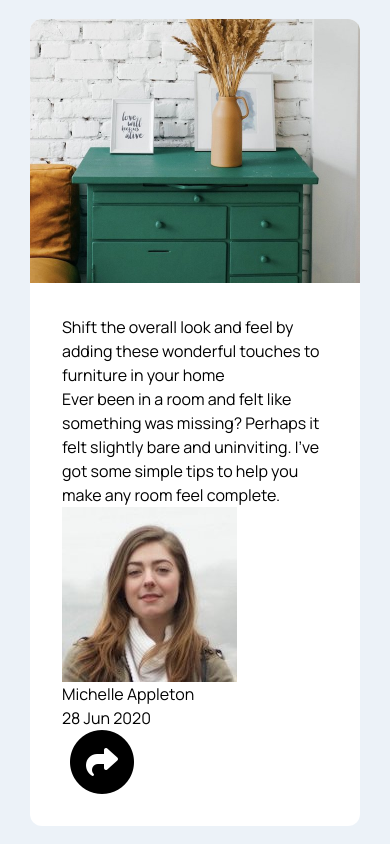
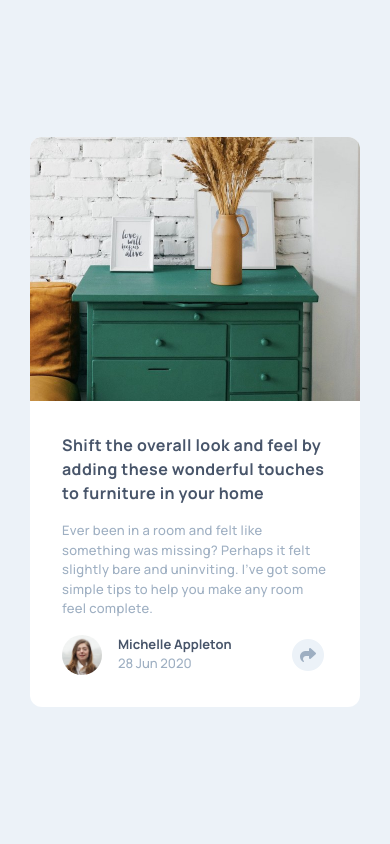
Before and after one commit to jchapar/article_component_FEM, a website: page index.html in a window 390 px wide. Drawn offline with Linux system fonts and the light colour scheme.

Commit message:
classes for mobile styles added

```diff
--- a/index.html
+++ b/index.html
@@ -22,25 +22,31 @@
         <!-- Card -->
         <div class="card bg-white max-w-[330px] rounded-xl overflow-hidden">
           <img src="images/drawers.jpg" alt="" />
-          <div class="content p-8">
-            <h2>
+          <div class="content p-8 space-y-4">
+            <h2 class="text-[16px] font-bold text-veryDarkGrayishBlue tracking-wide">
               Shift the overall look and feel by adding these wonderful touches to furniture in your
               home
             </h2>
-            <p>
+            <p class="text-[13px] text-grayishBlue tracking-wide font-medium">
               Ever been in a room and felt like something was missing? Perhaps it felt slightly bare
               and uninviting. I’ve got some simple tips to help you make any room feel complete.
             </p>
             <!-- User Container -->
-            <div>
-              <img src="images/avatar-michelle.jpg" alt="" />
-              <div>
-                <h3>Michelle Appleton</h3>
-                <p>28 Jun 2020</p>
+            <div class="flex items-center justify-between">
+              <div class="flex">
+                <img
+                  src="images/avatar-michelle.jpg"
+                  alt=""
+                  class="h-[40px] w-[40px] rounded-full mr-4"
+                />
+                <div class="">
+                  <h3 class="text-[13px] font-bold text-veryDarkGrayishBlue">Michelle Appleton</h3>
+                  <p class="text-[13px] font-medium text-grayishBlue">28 Jun 2020</p>
+                </div>
               </div>
-              <span class="fa-stack fa-2x">
-                <i class="fa-solid fa-circle fa-stack-2x"></i>
-                <i class="fa-solid fa-share fa-stack-1x fa-inverse"></i>
+              <span class="fa-stack cursor-pointer">
+                <i class="fa-solid fa-circle fa-stack-2x text-lightGrayishBlue"></i>
+                <i class="fa-solid fa-share fa-stack-1x fa-inverse text-grayishBlue"></i>
               </span>
             </div>
           </div>
```
Also changed, not shown: css/style.css.
